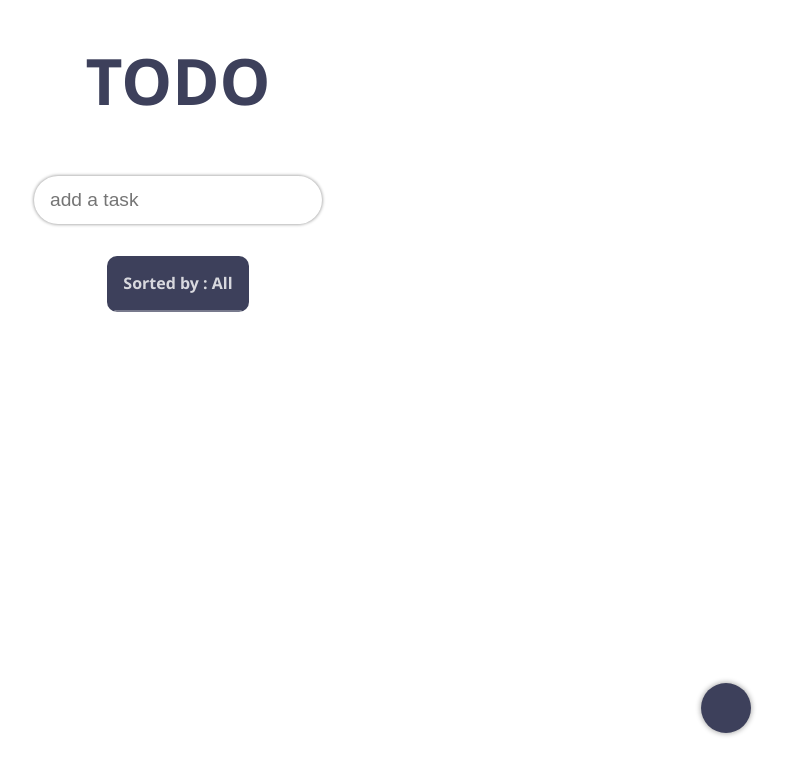
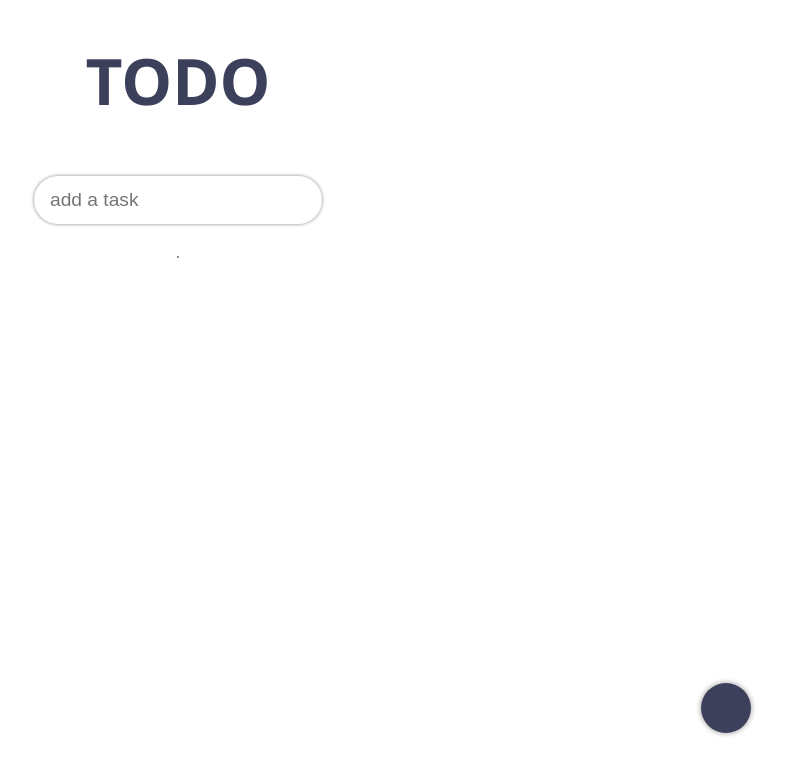
Before and after one commit to boedegoat/todo-reactjs, a React (Create React App) app: page / in a window 1280 px wide. Shown: the top 774 px of the page, without its empty margins (462-1247 px from the left). Built offline with nearby package versions, Linux system fonts and the light colour scheme; some icons are missing; a web font is replaced by a local one.

Commit message:
fix display sorted by

```diff
--- a/src/components/TodoList.js
+++ b/src/components/TodoList.js
@@ -53,16 +53,19 @@ const TodoList = (props) => {
 
   useEffect(() => {
     const dragArea = items.current
-    console.log(dragArea)
   }, [])
 
   // JSX
   return (
     <div className='container' style={{ backgroundColor: themes[color] }}>
       <ul className='list'>
-        <p className='sorted-by' style={{ color: color === 'yellow' ? '#000' : '#fff' }}>
-          Sorted by : {capitalize(todosFilter)}
-        </p>
+        {todos.length === 0 ? (
+          ''
+        ) : (
+          <p className='sorted-by' style={{ color: color === 'yellow' ? '#000' : '#fff' }}>
+            Sorted by : {capitalize(todosFilter)}
+          </p>
+        )}
         <hr className='break-line' />
         <div className='items' ref={items}>
           {todos.map((todo) => {
```
